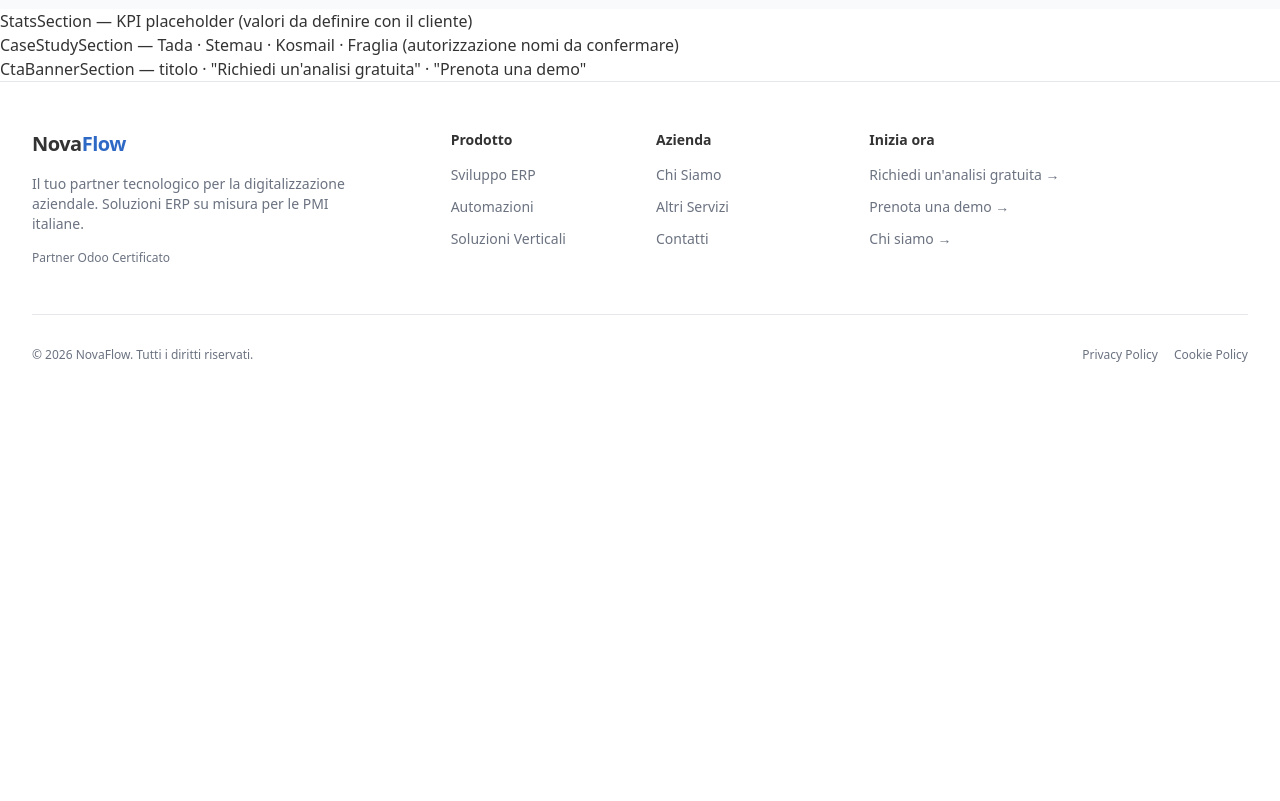
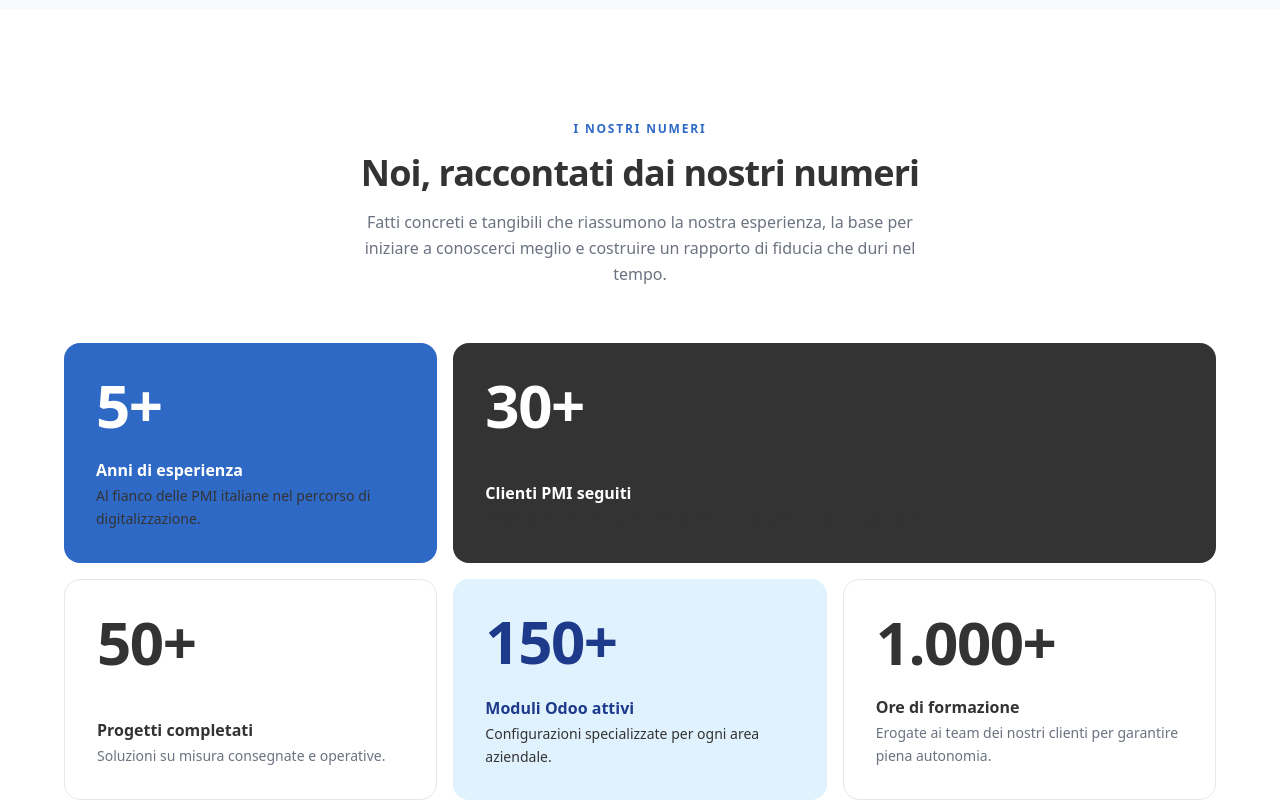
Before and after one commit to spagnoll1andre/10_nf_website, a Next.js app: page / in a window 1280 px wide. Shown: the part 4440-5241 px from the top of the page. Before the commit the page ends 4851 px from the top, so only its background shows below. Built offline with nearby package versions, Linux system fonts and the light colour scheme.

Commit message:
step 9 - i nosti numeri

```diff
--- a/src/components/sections/StatsSection.tsx
+++ b/src/components/sections/StatsSection.tsx
@@ -1,7 +1,168 @@
-export default function StatsSection() {
+"use client";
+
+import { useRef } from "react";
+import { motion, useInView, type Transition } from "framer-motion";
+import { statsSection, type StatItem } from "@/data/stats-section";
+import { cn } from "@/lib/utils";
+
+// ─── animation helpers ────────────────────────────────────────────────────────
+
+const EASE: [number, number, number, number] = [0.21, 0.47, 0.32, 0.98];
+
+const fadeUp = (delay: number) => ({
+  initial: { opacity: 0, y: 22 },
+  transition: { duration: 0.55, delay, ease: EASE } satisfies Transition,
+});
+
+const fadeIn = (delay: number) => ({
+  initial: { opacity: 0 },
+  transition: { duration: 0.45, delay, ease: EASE } satisfies Transition,
+});
+
+// ─── variant styles ───────────────────────────────────────────────────────────
+
+const VARIANT: Record<
+  StatItem["variant"],
+  { bg: string; value: string; label: string; desc: string }
+> = {
+  primary: {
+    bg: "bg-primary",
+    value: "text-primary-foreground",
+    label: "text-primary-foreground",
+    desc: "text-primary-foreground/65",
+  },
+  dark: {
+    bg: "bg-foreground",
+    value: "text-primary-foreground",
+    label: "text-primary-foreground",
+    desc: "text-primary-foreground/65",
+  },
+  accent: {
+    bg: "bg-accent",
+    value: "text-accent-foreground",
+    label: "text-accent-foreground",
+    desc: "text-accent-foreground/70",
+  },
+  light: {
+    bg: "bg-card border border-border",
+    value: "text-foreground",
+    label: "text-foreground",
+    desc: "text-muted-foreground",
+  },
+};
+
+// ─── stat card sub-component ──────────────────────────────────────────────────
+
+function StatCard({
+  item,
+  animate,
+  delay,
+  isLastOdd,
+}: {
+  item: StatItem;
+  animate: { opacity: number; y: number } | undefined;
+  delay: number;
+  isLastOdd: boolean;
+}) {
+  const v = VARIANT[item.variant];
+
   return (
-    <div data-section="StatsSection">
-      <p>StatsSection — KPI placeholder (valori da definire con il cliente)</p>
-    </div>
+    <motion.div
+      {...fadeUp(delay)}
+      animate={animate}
+      className={cn(
+        "flex min-h-[200px] flex-col justify-between gap-6 rounded-2xl p-8 lg:min-h-[220px]",
+        v.bg,
+        // Wide card: full sm-width, then 2/3 on lg
+        item.wide && "sm:col-span-1 lg:col-span-2",
+        // Last card on odd-count: full width on sm, back to 1 col on lg
+        isLastOdd && "sm:col-span-2 lg:col-span-1"
+      )}
+    >
+      {/* Value */}
+      <span
+        className={cn(
+          "text-6xl font-bold leading-none tracking-tight",
+          v.value
+        )}
+      >
+        {item.value}
+      </span>
+
+      {/* Label + description */}
+      <div className="flex flex-col gap-1">
+        <p className={cn("text-base font-semibold leading-snug", v.label)}>
+          {item.label}
+        </p>
+        {item.description && (
+          <p className={cn("text-sm leading-relaxed", v.desc)}>
+            {item.description}
+          </p>
+        )}
+      </div>
+    </motion.div>
   );
 }
+
+// ─── main component ───────────────────────────────────────────────────────────
+
+export default function StatsSection() {
+  const ref = useRef<HTMLElement>(null);
+  const isInView = useInView(ref, { once: true, margin: "-80px" });
+
+  const animateUp = isInView ? { opacity: 1, y: 0 } : undefined;
+  const animateFade = isInView ? { opacity: 1 } : undefined;
+
+  const totalStats = statsSection.stats.length;
+
+  return (
+    <section
+      ref={ref}
+      className="w-full bg-background px-4 py-20 sm:px-6 lg:px-8 lg:py-28"
+    >
+      <div className="mx-auto max-w-6xl">
+
+        {/* Header */}
+        <div className="mb-14 flex flex-col items-center gap-4 text-center">
+          <motion.span
+            {...fadeIn(0)}
+            animate={animateFade}
+            className="text-xs font-semibold uppercase tracking-[0.15em] text-primary"
+          >
+            {statsSection.label}
+          </motion.span>
+
+          <motion.h2
+            {...fadeUp(0.08)}
+            animate={animateUp}
+            className="max-w-2xl text-3xl font-bold leading-tight tracking-tight text-foreground sm:text-4xl"
+          >
+            {statsSection.headline}
+          </motion.h2>
+
+          <motion.p
+            {...fadeUp(0.18)}
+            animate={animateUp}
+            className="max-w-xl text-base leading-relaxed text-muted-foreground"
+          >
+            {statsSection.subheadline}
+          </motion.p>
+        </div>
+
+        {/* Bento grid — 1 col mobile / 2 col sm / 3 col lg */}
+        <div className="grid grid-cols-1 gap-4 sm:grid-cols-2 lg:grid-cols-3">
+          {statsSection.stats.map((item, i) => (
+            <StatCard
+              key={item.label}
+              item={item}
+              animate={animateUp}
+              delay={0.28 + i * 0.08}
+              isLastOdd={i === totalStats - 1 && totalStats % 2 !== 0}
+            />
+          ))}
+        </div>
+
+      </div>
+    </section>
+  );
+}
--- /dev/null
+++ b/src/data/stats-section.ts
@@ -0,0 +1,60 @@
+export type StatItem = {
+  value: string;
+  label: string;
+  description?: string;
+  /** Visual style for the card */
+  variant: "primary" | "dark" | "accent" | "light";
+  /** Spans 2 columns on lg breakpoint */
+  wide?: boolean;
+};
+
+export type StatsSectionData = {
+  label: string;
+  headline: string;
+  subheadline: string;
+  stats: StatItem[];
+};
+
+export const statsSection: StatsSectionData = {
+  label: "I nostri numeri",
+  headline: "Noi, raccontati dai nostri numeri",
+  subheadline:
+    "Fatti concreti e tangibili che riassumono la nostra esperienza, la base per iniziare a conoscerci meglio e costruire un rapporto di fiducia che duri nel tempo.",
+  stats: [
+    {
+      value: "5+",
+      label: "Anni di esperienza",
+      description:
+        "Al fianco delle PMI italiane nel percorso di digitalizzazione.",
+      variant: "primary",
+    },
+    {
+      value: "30+",
+      label: "Clienti PMI seguiti",
+      description:
+        "Aziende che hanno scelto NovaFlow come partner tecnologico di fiducia.",
+      variant: "dark",
+      wide: true,
+    },
+    {
+      value: "50+",
+      label: "Progetti completati",
+      description: "Soluzioni su misura consegnate e operative.",
+      variant: "light",
+    },
+    {
+      value: "150+",
+      label: "Moduli Odoo attivi",
+      description:
+        "Configurazioni specializzate per ogni area aziendale.",
+      variant: "accent",
+    },
+    {
+      value: "1.000+",
+      label: "Ore di formazione",
+      description:
+        "Erogate ai team dei nostri clienti per garantire piena autonomia.",
+      variant: "light",
+    },
+  ],
+};
```
Also changed, not shown: branding/references/nf_reference_sections.md (+4 -0 lines), branding/references/Verticalizzazioni.png (added), branding/references/reference_inostrinumeri.png (added).
